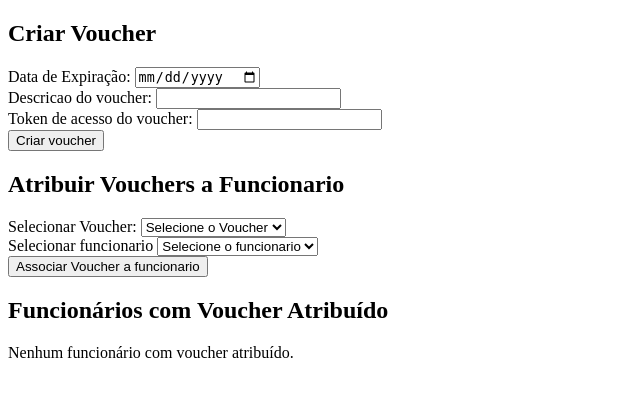
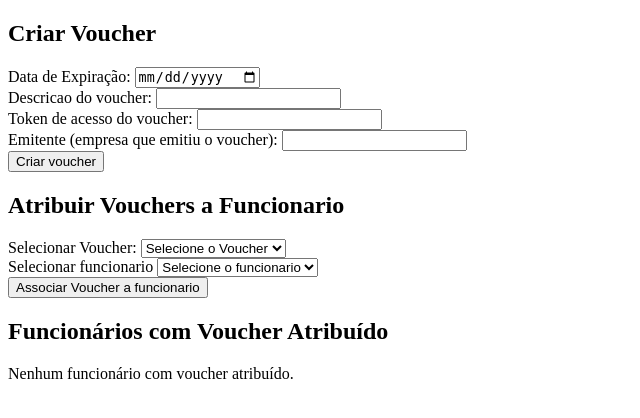
Before and after one commit to RacoonOverFlow/LSIS1_Grupo4, a PHP site: page /LSIS1_Grupo4/UI/voucher.php in a window 1280 px wide. Shown: the top 418 px of the page, without its empty margins (0-640 px from the left). Run offline with PHP 8.4, Linux system fonts and the light colour scheme; data that the repository does not hold is empty.

Commit message:
fix voucher
adição do emitente

```diff
--- a/BLL/voucher_bll.php
+++ b/BLL/voucher_bll.php
@@ -23,6 +23,8 @@ function displayForm() {
     <input type="text" name="descricaoVoucher"><br>
     Token de acesso do voucher:
     <input type="text" name="tokenVoucher"><br>
+    Emitente (empresa que emitiu o voucher):
+    <input type="text" name="emitenteVoucher"><br>
     <button type="submit" name="criarVoucher">Criar voucher</button>
     </form>';
 
@@ -32,7 +34,7 @@ function displayForm() {
     <select name='idVoucher' id='voucher'>
     <option>Selecione o Voucher</option>";
     foreach ($vouchers as $voucher){
-        echo "<option value='" . htmlspecialchars($voucher['idVoucher']) . "'>" . htmlspecialchars($voucher['descricao']) . ", " . htmlspecialchars($voucher['dataExpiracao']) ."</option>";
+        echo "<option value='" . htmlspecialchars($voucher['idVoucher']) . "'>" . htmlspecialchars($voucher['descricao']) . ", " . htmlspecialchars($voucher['dataExpiracao']) . ", " . htmlspecialchars($voucher['emitente']) ."</option>";
     }
     echo "</select><br>
     <label for='numeroMecanografico'>Selecionar funcionario</label>
@@ -53,6 +55,7 @@ function displayForm() {
                     <th>Nº Mecanográfico</th>
                     <th>Descricao do Voucher</th>
                     <th>Token voucher</th>
+                    <th>Emitente voucher</th>
                     <th>Data Expiração</th>
                 </tr>";
         foreach ($funcionariosComVoucher as $f) {
@@ -60,6 +63,7 @@ function displayForm() {
                     <td>" . htmlspecialchars($f['numeroMecanografico']) . "</td>
                     <td>" . htmlspecialchars($f['descricao']) . "</td>
                     <td>" . htmlspecialchars($f['tokenVoucher']) . "</td>
+                    <td>" . htmlspecialchars($f['emitente']) . "</td>
                     <td>" . htmlspecialchars($f['dataExpiracao']) . "</td>
                 </tr>";
         }
@@ -79,7 +83,7 @@ function showUI(){
         try{
             if(isset($_POST["criarVoucher"])){
                 $dal = new voucher_dal();
-                $dal->criarVoucher($_POST["dataExpiracao"], $_POST["descricaoVoucher"], $_POST["tokenVoucher"]);
+                $dal->criarVoucher($_POST["dataExpiracao"], $_POST["descricaoVoucher"], $_POST["tokenVoucher"], $_POST["emitenteVoucher"]);
                 header("Location: voucher.php");
             }
             if(isset($_POST["associarVoucherFuncionario"])){
--- a/DAL/voucher_dal.php
+++ b/DAL/voucher_dal.php
@@ -45,11 +45,11 @@ class voucher_dal {
     }
 
 
-    function criarVoucher($dataExpiracao, $descricao, $tokenVoucher) {
+    function criarVoucher($dataExpiracao, $descricao, $tokenVoucher, $emitente) {
         $naoAtribuido = FALSE;
-        $query = "INSERT INTO voucher (dataEmissao, dataExpiracao, descricao,atribuido, tokenVoucher) VALUES (CURRENT_DATE, ?, ?, ?, ?)";
+        $query = "INSERT INTO voucher (dataEmissao, dataExpiracao, descricao,atribuido, tokenVoucher,emitente) VALUES (CURRENT_DATE, ?, ?, ?, ?, ?)";
         $stmt = $this->conn->prepare($query);
-        $stmt->bind_param("ssss", $dataExpiracao, $descricao, $naoAtribuido, $tokenVoucher);
+        $stmt->bind_param("sssss", $dataExpiracao, $descricao, $naoAtribuido, $tokenVoucher, $emitente);
         return $stmt->execute();
     }
 
@@ -79,7 +79,7 @@ class voucher_dal {
 
     public function getTodosFuncionariosComVoucher() {
         $query = "
-            SELECT dl.numeroMecanografico, v.descricao, v.dataExpiracao, v.tokenVoucher
+            SELECT dl.numeroMecanografico, v.descricao, v.dataExpiracao, v.tokenVoucher, v.emitente
             FROM funcionario f
             INNER JOIN dadoslogin dl ON f.numeroMecanografico = dl.numeroMecanografico
             INNER JOIN beneficios b ON f.idBeneficios = b.idBeneficios
```
